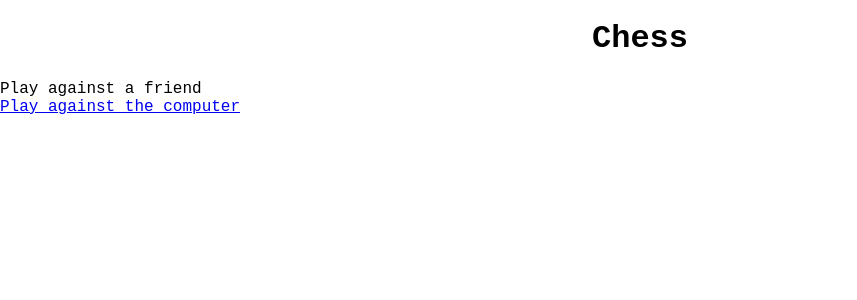
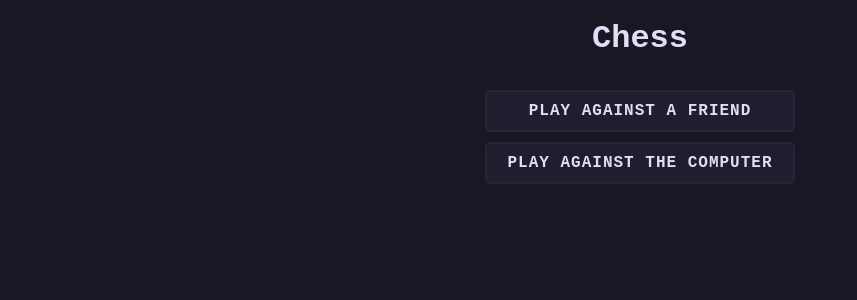
Before and after one commit to xl4624/chess-with-friends, a Flask app: page / in a window 1280 px wide. Shown: the top 300 px of the page, without its empty margins (0-857 px from the left). Run offline with Flask 3, Linux system fonts and the light colour scheme.

Commit message:
Work on the index page

```diff
--- a/static/css/styles.css
+++ b/static/css/styles.css
@@ -13,13 +13,13 @@
     --foam: #9ccfd8;
     --iris: #c4a7e7;
     --highlight-low: #21202e;
-    --highlight-med: #403d52
+    --highlight-med: #403d52;
     --highlight-high: #524f67;
 }
 
 html {
     box-sizing: border-box;
-    font-size: 62.5%;
+    font-size: 62.5%;   /* 1rem = 10px */
 }
 
 *, *:before, *:after {
@@ -27,15 +27,62 @@ html {
 }
 
 body {
+    background-color: var(--base);
+    color: var(--text);
     font-family: 'Courier New', Courier, monospace;
-    box-sizing: border-box;
     font-size: 1.6rem;
 }
 
-div {
-    /* border: 1px solid red; */
-}
+/* div { */
+/*     border: 1px solid red; */
+/* } */
 
 h1 {
     text-align: center;
 }
+
+a {
+    color: inherit;
+    text-decoration: none;
+    cursor: default;
+}
+
+/* Button Styles */
+
+.button-container {
+    display: flex;
+    flex-direction: column;
+    margin-left: auto;
+    margin-right: auto;
+    padding: 1rem;
+    width: max-content;
+}
+
+.button {
+    background-color: var(--surface);
+    border: 2px solid var(--overlay);
+    border-radius: 0.5rem;
+    cursor: pointer;
+    font-weight: bold;
+    letter-spacing: 0.1rem;
+    margin-bottom: 1rem;
+    padding: 1rem 2rem;
+    text-align: center;
+    text-transform: uppercase;
+    transition: background-color 0.3s ease, border-color 0.3s ease;
+    width: 100%;
+}
+
+.button-container .button:last-child {
+    margin-bottom: 0;
+}
+
+.button:hover, .button:focus {
+    background-color: var(--highlight-med);
+    border-color: var(--highlight-high);
+}
+
+.button:active {
+    background-color: var(--highlight-high);
+    border-color: var(--highlight-high);
+}
--- a/templates/base.html
+++ b/templates/base.html
@@ -11,7 +11,7 @@
         <title>{% block title %}Chess{% endblock %}</title>
     </head>
     <body>
-        <h1>{% block header %}Chess{% endblock %}</h1>
+        <h1><a href="{{ url_for('index') }}">Chess</a></h1>
         {% block content %}
         {% endblock %}
         {% block scripts %}
--- a/templates/index.html
+++ b/templates/index.html
@@ -1,11 +1,13 @@
 {% extends 'base.html' %}
 
 {% block content %}
+    <div class="button-container">
         <div class="button" id="createGameButton">
             Play against a friend
         </div>
         <div class="button">
             <a href="{{ url_for('todo') }}">Play against the computer</a>
+        </div>
     </div>
     {% endblock %}
 
--- a/templates/todo.html
+++ b/templates/todo.html
@@ -1,5 +1,5 @@
 {% extends 'base.html' %}
 
-{% block header %}
+{% block content %}
 WIP
 {% endblock %}
```
Also changed, not shown: README.md. Lines whose indentation alone changed are shown as unchanged.
